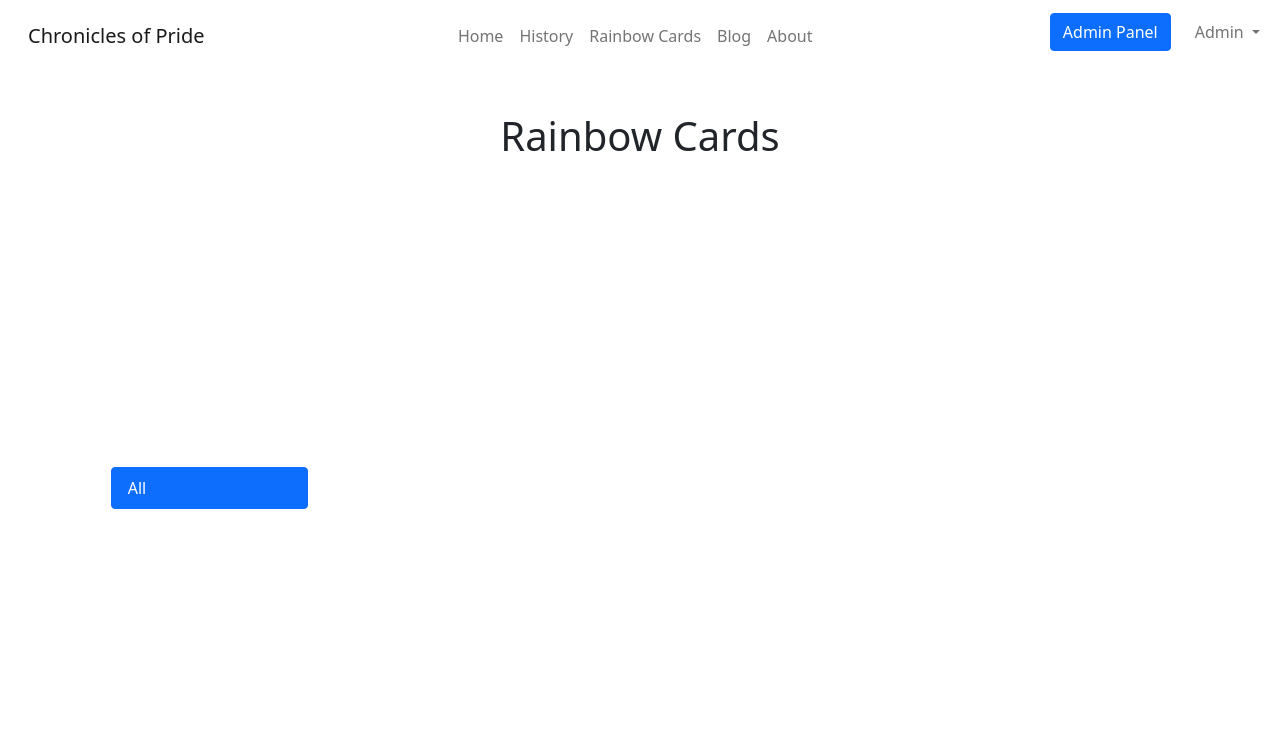
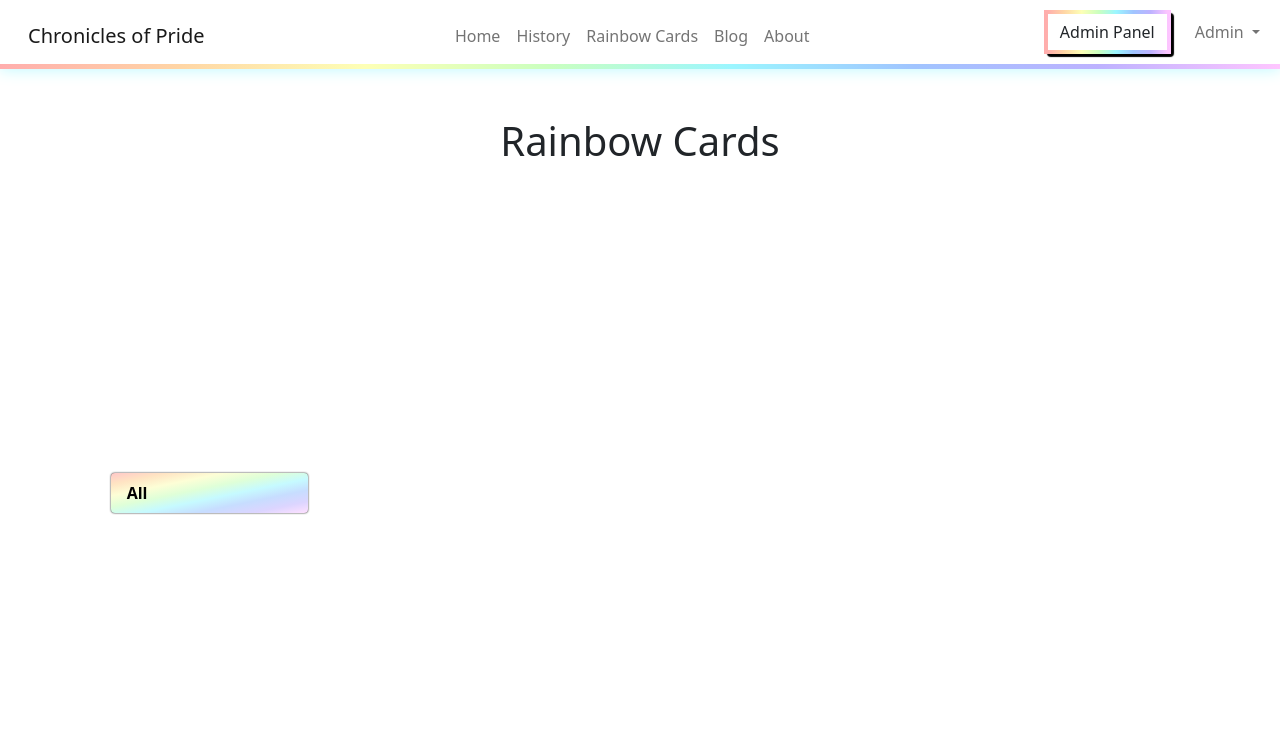
Before and after one commit to josipcodes/hack-team-2, a Django app: page /cards/ in a window 1280 px wide. Shown: the top 753 px of the page. Run offline with Django 3.2, Linux system fonts and the light colour scheme; a user stored in the database is signed in; data that the repository does not hold is empty; some libraries are stand-ins or nearby versions; some web fonts are replaced.

Commit message:
Add style to multiple things on different pages

```diff
--- a/blog/templates/blog/blog.html
+++ b/blog/templates/blog/blog.html
@@ -17,7 +17,7 @@
 <div class="container-fluid">
     <div class="d-flex justify-content-end">
         {% if user.is_authenticated and user.is_staff %}
-        <button href="{% url 'add_blog' %}" class="btn btn-primary me-2 mb-3" type="button">
+        <button href="{% url 'add_blog' %}" class="btn rainbow-btn me-2 mb-3" type="button">
             <i class="fas fa-plus-circle"></i> Add Blogpost
         </button>
         {% endif %}
--- a/static/css/style.css
+++ b/static/css/style.css
@@ -1,3 +1,5 @@
+/* BASE HTML */
+
 .dropdown-menu[data-bs-popper] {
   left: -90%;
   margin-right: 1rem;
@@ -7,7 +9,35 @@
   width: 90%;
 }
 
-/* BASE HTML */
+nav {
+  background-color: #FFF;
+  border-bottom: 5px solid transparent;
+  border-image: linear-gradient(to right, #ffadad, #ffd6a5, #fdffb6, #caffbf,
+  #9bf6ff, #a0c4ff, #bdb2ff, #ffc6ff) 1;
+  box-shadow: 0 0 15px #b8f9ff;
+}
+
+/* BUTTONS */
+.hero-btn {
+  background-color: #fff;
+  border: 2px solid #000;
+  box-shadow: 3px 3px 1px #000;
+}
+
+.hero-btn:hover {
+  box-shadow: none;
+}
+
+.rainbow-btn {
+  border: 4px solid transparent;
+  border-image: linear-gradient(to right, #ffadad, #ffd6a5, #fdffb6, #caffbf,
+  #9bf6ff, #a0c4ff, #bdb2ff, #ffc6ff) 1;
+  box-shadow: 3px 3px 1px #000;
+}
+
+.rainbow-btn:hover {
+  box-shadow: none;
+}
 
 
 /* INDEX PAGE */
@@ -65,7 +95,6 @@
 .history-section {
   --color: rgba(30, 30, 30);
   /* --bgColor: rgba(245, 245, 245); */
-  min-height: 100vh;
   display: grid;
   align-content: center;
   gap: 2rem;
@@ -285,7 +314,7 @@
 
 .card-border-wrapper {
   position: relative;
-  height: 55%;
+  height: 7%;
   display: inline-block;
   /* padding: 5px; */
   border: 10px solid transparent;
@@ -308,6 +337,15 @@
 .category-cards {
   height: 80vh;
   overflow-y: scroll;
+}
+
+.list-group-item.active {
+  background-color: #fff;
+  background-image: linear-gradient(to bottom right, #ffc8c8, #ffe4c3, #fdfed6, #dfffd8, #c6faff, #c7ddff, #dcd5ff, #ffe1ff);
+  border: none;
+  color: #000;
+  font-weight: 700;
+  box-shadow: 0px 0px 2px #000;
 }
 
 .card-container {
--- a/templates/base.html
+++ b/templates/base.html
@@ -70,7 +70,7 @@
           {% if user.is_staff %}
           <a
             id="btn-adpan"
-            class="btn btn-primary me-3"
+            class="btn rainbow-btn me-3"
             href="{% url 'admin:index' %}"
             role="button"
             aria-label="Admin Panel"
```
Also changed, not shown: templates/index.html (+13 -47 lines).
